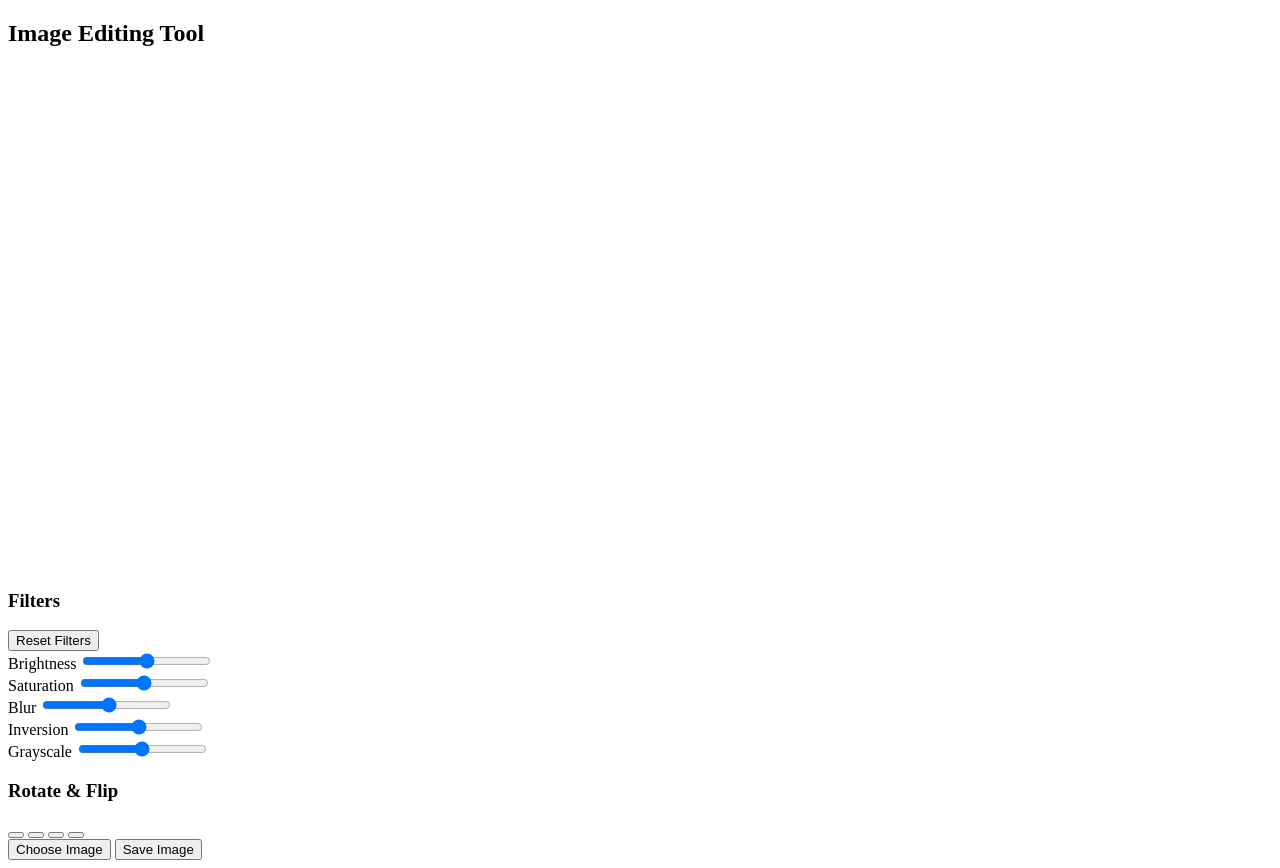
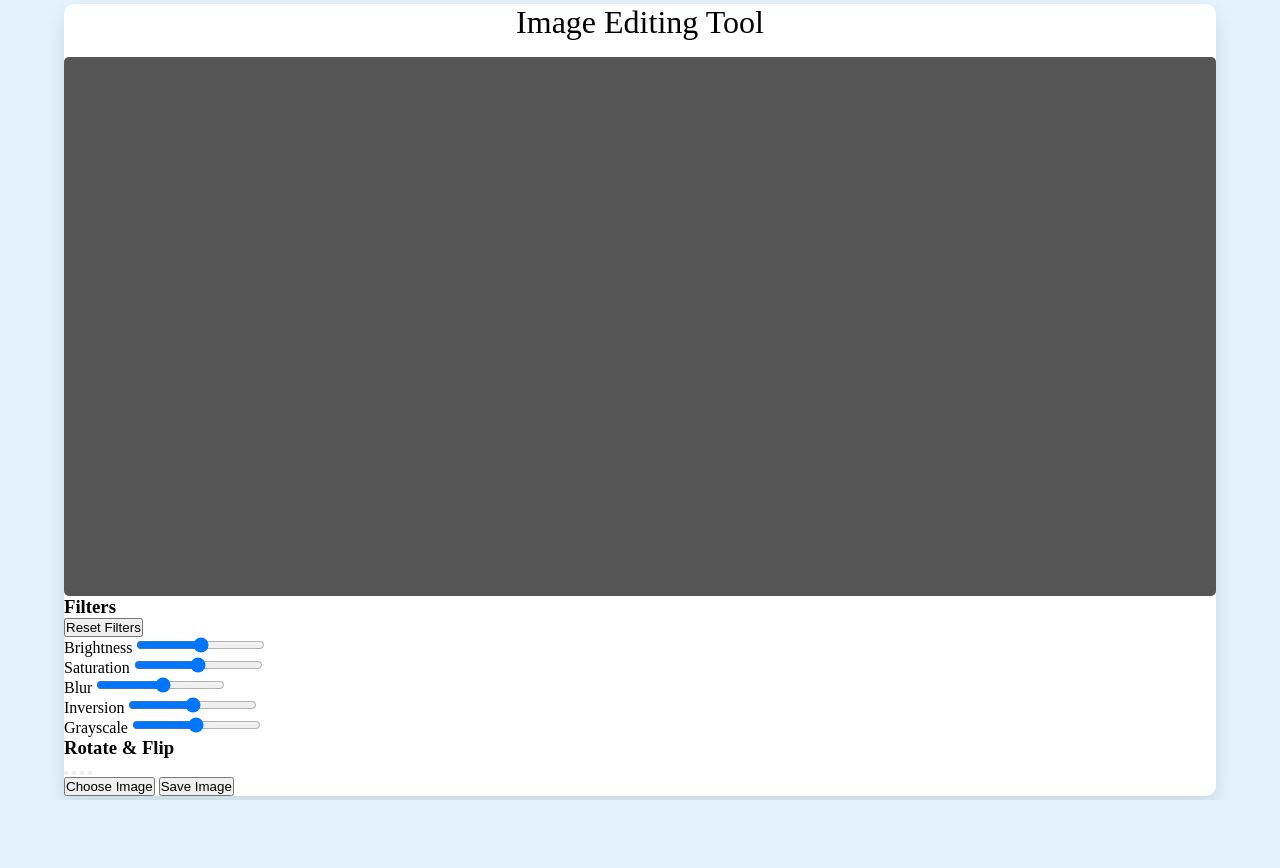
Before and after one commit to Pradeep743/Project-Image-Editing-Tool, a plain HTML site: page index.html in a window 1280 px wide. After the commit the page ends 800 px from the top, so only its background shows below. Drawn offline with Linux system fonts and the light colour scheme.

Commit message:
added styles

```diff
--- a/index.html
+++ b/index.html
@@ -3,6 +3,7 @@
 <head>
     <meta charset="UTF-8">
     <meta name="viewport" content="width=device-width, initial-scale=1.0">
+    <link rel="stylesheet" href="style.css">
     <title>Image Editing Tool</title>
 </head>
 <body>
--- /dev/null
+++ b/style.css
@@ -0,0 +1,40 @@
+* {
+    margin: 0;
+    padding: 0;
+    box-sizing: border-box;
+}
+
+body {
+    display: flex;
+    align-items: center;
+    justify-content: center;
+    min-height: 100vh;
+    background: #E3F2FD;
+}
+
+.container {
+    width: 90%;
+    margin: 0 auto;
+    background: #fff;
+    border-radius: 10px;
+    box-shadow: 0 10px 20px rgba(0, 0, 0, 0.1);
+}
+
+.container h2 {
+    margin-bottom: 1rem;
+    font-weight: 500;
+    font-size: 2rem;
+    text-align: center;
+}
+
+.image-area {
+    margin: 0 auto;
+    display: flex;
+    flex-grow: 1;
+    overflow: hidden;
+    border-radius: 5px;
+    align-items: center;
+    justify-content: center;
+    background: #555;
+    padding: 1.2rem;
+}
```
